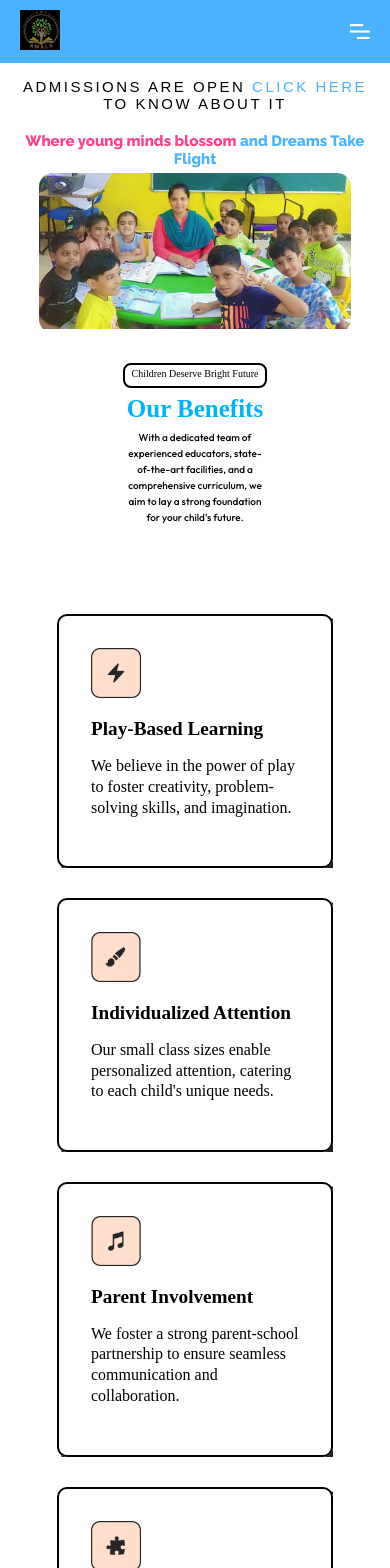
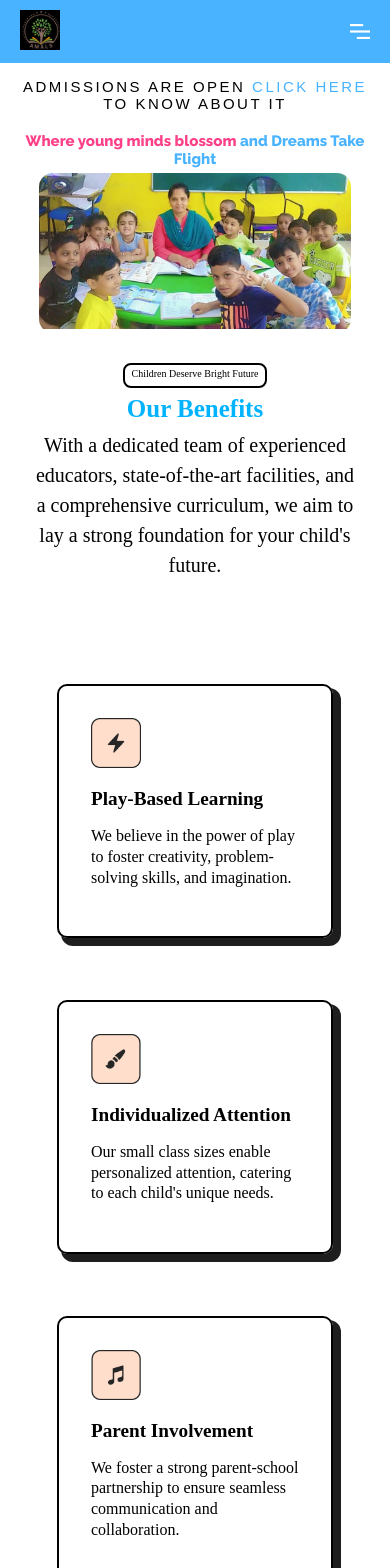
Before and after one commit to Hariharan1595/Open-School-Project, a React (Vite) app: page / in a window 390 px wide. Shown: the top 1568 px of the page. Built offline with nearby package versions, Linux system fonts and the light colour scheme; a web font is replaced by a local one.

Commit message:
modified css

```diff
--- a/src/pages/Admission2.css
+++ b/src/pages/Admission2.css
@@ -37,7 +37,6 @@
   gap: 14px;
 }
 .title {
-
   font-weight: 700;
   font-size: 48px;
 
@@ -46,7 +45,7 @@
 .para {
   width: 499px;
 
-  font-family:'Times New Roman', Times, serif;
+  font-family: "Times New Roman", Times, serif;
 
   font-size: 20px;
   font-weight: 500;
@@ -60,19 +59,16 @@
 }
 
 .subsection {
-  font-family: 'Times New Roman', Times, serif;
-  margin:30px auto;
+  font-family: "Times New Roman", Times, serif;
+  margin: 30px auto;
   display: flex;
   flex-direction: column;
   justify-content: center;
   align-items: center;
   gap: 15px;
-  width: 50%;
 }
 .para1 {
   max-width: 80%;
-
-
 
   font-size: 20px;
   font-weight: 500;
@@ -161,12 +157,17 @@
     padding-top: 100px 0px;
   }
 }
+@media (min-width: 1025px) {
+  .subsection {
+    width: 50%;
+  }
+}
 @media (max-width: 768px) {
   .design {
     width: 100px;
   }
   .box {
-        height: 20px;
+    height: 20px;
     padding: 5px 10px 5px 10px;
     font-size: 15px;
     font-weight: 500;
@@ -197,9 +198,8 @@
   .para1 {
     max-width: 499px;
 
-   font-family: 'Times New Roman', Times, serif;
+    font-family: "Times New Roman", Times, serif;
 
-    font-size: 15px;
     font-weight: 500;
     line-height: 30px;
     text-align: center;
@@ -264,7 +264,6 @@
     margin: 20px auto;
   }
   .box {
-
     height: 15px;
     padding: 3px 7px 3px 7px;
     font-size: 10px;
@@ -274,10 +273,9 @@
   }
   .para1 {
     max-width: 499px;
-    font-family: "outfit", sans-serif;
-    font-size: 10px;
+
     font-weight: 500;
-    line-height: 16px;
+
     text-align: center;
     padding: 0px 30px;
   }
--- a/src/pages/Home.css
+++ b/src/pages/Home.css
@@ -109,9 +109,7 @@
   .benefits-section img {
     margin: 30px 0px 15px 0px;
   }
-  .service-section {
-    padding: 65px 20px;
-  }
+
   .newsletter {
     width: 80%;
   }
--- a/src/pages/Studentlife.css
+++ b/src/pages/Studentlife.css
@@ -1,4 +1,4 @@
-.react-multi-carousel-item{
+.react-multi-carousel-item {
   padding-bottom: 1rem;
 }
 .student-life {
@@ -13,7 +13,7 @@
   width: 45rem;
   letter-spacing: 1px;
   margin: 2rem auto;
-  font-family: 'Times New Roman', Times, serif;
+  font-family: "Times New Roman", Times, serif;
   font-size: 20px;
 }
 .text-1 h2 {
@@ -23,14 +23,14 @@
   margin: auto;
   border-radius: 5px;
   color: #00b3ff;
-  font-family: 'Times New Roman', Times, serif;
+  font-family: "Times New Roman", Times, serif;
   letter-spacing: 1px;
   font-weight: 400;
 }
 .text-1 h3 {
   font-size: 2rem;
   margin: 1rem;
-  font-family:'Times New Roman', Times, serif;
+  font-family: "Times New Roman", Times, serif;
   color: #00b3ff;
   letter-spacing: 1px;
   font-weight: 500;
@@ -40,7 +40,7 @@
 
   max-width: 1440px;
 }
-.clubs1{
+.clubs1 {
   margin: 3rem auto;
   display: flex;
   flex-wrap: wrap;
@@ -48,10 +48,10 @@
   align-items: center;
   row-gap: 40px;
   gap: 30px;
-  padding:10px;
+  padding: 10px;
 }
-.club-card1{
-  width: 20rem;
+.club-card1 {
+  max-width: 20rem;
   margin: 1rem;
   border: 2px solid black;
   padding: 2rem;
@@ -63,16 +63,14 @@
 .club-card1 h4 {
   margin: 1rem auto;
   font-size: 1.2rem;
-
 }
 .club-card1 p {
-
   margin: 1rem 0;
   line-height: 1.3;
 }
 .club-card {
-  font-family: 'Times New Roman', Times, serif;
-  width: 16rem;
+  font-family: "Times New Roman", Times, serif;
+  max-width: 16rem;
   height: 15rem;
   border: 2px solid black;
   padding: 2rem;
@@ -84,10 +82,8 @@
 .club-card h4 {
   margin: 1rem auto;
   font-size: 1.2rem;
-
 }
 .club-card p {
-
   margin: 1rem 0;
   line-height: 1.3;
 }
@@ -95,7 +91,7 @@
   width: 50px;
 }
 .celebration {
-  font-family: 'Times New Roman', Times, serif;
+  font-family: "Times New Roman", Times, serif;
   margin: 3rem auto;
   display: flex;
   justify-content: center;
@@ -134,16 +130,15 @@
   letter-spacing: 1px;
 }
 .celebration-card p {
-
   line-height: 1.3;
 }
 .text-2 h2 {
   width: 15rem;
 }
 
-@media (max-width:800px){
-  .club-card{
-    width: 15rem;
+@media (max-width: 800px) {
+  .club-card {
+    max-width: 15rem;
     margin: 0 auto;
   }
 }
@@ -156,13 +151,13 @@
     font-size: 1.5rem;
   }
 }
-@media (max-width:426px){
-  .club-card{
-    width: 13rem;
-    margin: 0 auto;
+@media (max-width: 426px) {
+  .club-card {
+    max-width: 13rem;
+
   }
-  .club-card1{
-    width: 13rem;
-    margin: 0 auto;
+  .club-card1 {
+    max-width: 13rem;
+
   }
 }
```
